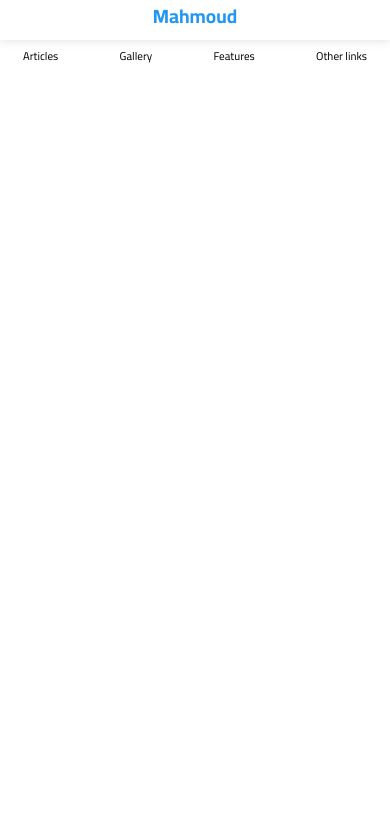
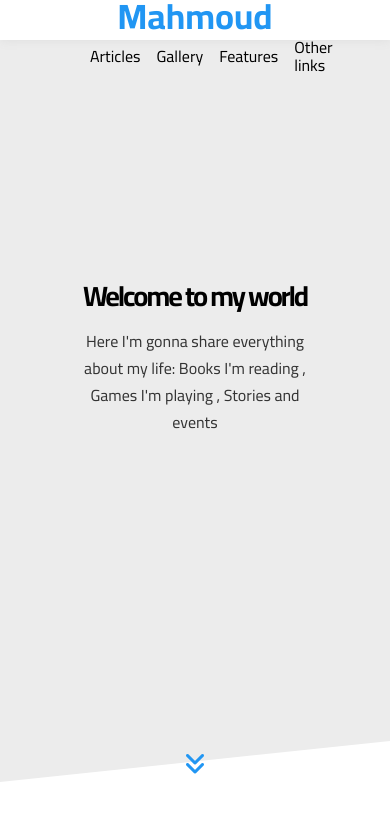
Before and after one commit to MahmoudKhalid22/template-3, a plain HTML site: page index.html in a window 390 px wide. Drawn offline with Linux system fonts and the light colour scheme.

Commit message:
adding animation and edti responsive

```diff
--- a/css/quieries.css
+++ b/css/quieries.css
@@ -1,27 +1,31 @@
 .container {
-  padding-left: 0.9375rem;
-  padding-right: 0.9375rem;
+  padding-left: 1.9375rem;
+  padding-right: 1.9375rem;
   margin-left: auto;
   margin-right: auto;
 }
-/* MOBILES */
-@media (max-width: 48em) {
-  .container {
-    width: 46.875rem;
+/**************************/
+/* BELOW 944px (Tablets) */
+/**************************/
+@media (max-width: 59em) {
+  .landing .image {
+    display: none;
   }
-  .header .logo {
-    width: 100%;
+
+  .landing .text h1 {
+    text-align: center;
+  }
+  .landing .text p {
+    margin: 1rem auto;
+    text-align: center;
   }
 }
-/* TABLETS */
-@media (max-width: 48em) {
+/**************************/
+/* BELOW 704px (Smaller tablets) */
+/**************************/
+@media (max-width: 44em) {
   .container {
-    width: 60.625rem;
-  }
-}
-@media (max-width: 34em) {
-  .container {
-    width: 46.875rem;
+    width: 26rem;
   }
   header {
     height: 2.5rem;
@@ -31,16 +35,39 @@
   header .logo {
     width: 100%;
     height: 2rem;
-    font-size: 1.2rem;
+    font-size: 2.2rem;
   }
   header .container ul > li > a {
     padding-right: 0.5rem;
     padding-left: 0.5rem;
-    font-size: 0.7rem;
+    font-size: 1rem;
     height: 2rem;
   }
   header .container ul {
     margin: 0.5rem 0 0 0;
     width: 100%;
   }
+  .landing .text h1 {
+    font-size: 1.75rem;
+  }
 }
+/**************************/
+/* BELOW 544px (Phones) */
+/**************************/
+@media (max-width: 34em) {
+  .container {
+    width: 18rem;
+  }
+  .header .logo {
+    width: 100%;
+  }
+  .landing .text p {
+    font-size: 1rem;
+  }
+}
+/**************************/
+/* BELOW 1344px (Smaller desktops) */
+/**************************/
+/**************************/
+/* BELOW 1200px (Landscape Tablets) */
+/**************************/
--- a/css/style.css
+++ b/css/style.css
@@ -77,3 +77,86 @@ header .container ul > li > a:hover {
 header .container ul > li > a:hover::before {
   left: 0;
 }
+/* ************************ */
+/* START LANDING */
+/* ************************ */
+.landing {
+  position: relative;
+}
+.landing::before {
+  content: "";
+  position: absolute;
+  background-color: #ececec;
+  left: 0;
+  top: -30px;
+  width: 100%;
+  height: 100%;
+  z-index: -1;
+  transform: skewY(-6deg);
+  transform-origin: top left;
+}
+.landing .container {
+  height: calc(100vh - 4.5rem);
+  display: flex;
+  align-items: center;
+  padding-bottom: 7.5rem;
+}
+.landing .text {
+  flex: 1;
+}
+.landing .text h1 {
+  font-size: 2.5rem;
+  margin: 0;
+  letter-spacing: -2px;
+}
+.landing .text p {
+  font-size: 1.5rem;
+  line-height: 1.7;
+  margin: 0.3125rem 0 0;
+  color: #333;
+  max-width: 31.25rem;
+}
+.landing img {
+  width: 37.5rem;
+  position: relative;
+  animation: up-and-down 4s linear infinite;
+}
+.landing a {
+  color: var(--main-color);
+  transform: translateX(-50%);
+  left: 50%;
+  position: absolute;
+  bottom: 30px;
+  transition: 0.3s;
+}
+.landing .go-down i {
+  animation: bouncing 3s linear infinite;
+  font-size: 1.5rem;
+}
+.landing .go-down:hover {
+  color: var(--main-color-alt);
+}
+/* CREATING ANIMATION */
+@keyframes up-and-down {
+  0%,
+  100% {
+    top: 0;
+  }
+  50% {
+    top: -50px;
+  }
+}
+@keyframes bouncing {
+  0%,
+  10%,
+  20%,
+  50%,
+  80%,
+  100% {
+    transform: translateY(0);
+  }
+  40%,
+  60% {
+    transform: translateY(-10px);
+  }
+}
--- a/index.html
+++ b/index.html
@@ -31,5 +31,22 @@
         </ul>
       </div>
     </header>
+    <section class="landing">
+      <div class="container">
+        <div class="text">
+          <h1>Welcome to my world</h1>
+          <p>
+            Here I'm gonna share everything about my life: Books I'm reading ,
+            Games I'm playing , Stories and events
+          </p>
+        </div>
+        <div class="image">
+          <img src="imgs/landing-image.png" alt="landing-image" />
+        </div>
+      </div>
+      <a href="#article" class="go-down">
+        <i class="fas fa-angle-double-down"></i>
+      </a>
+    </section>
   </body>
 </html>
```
